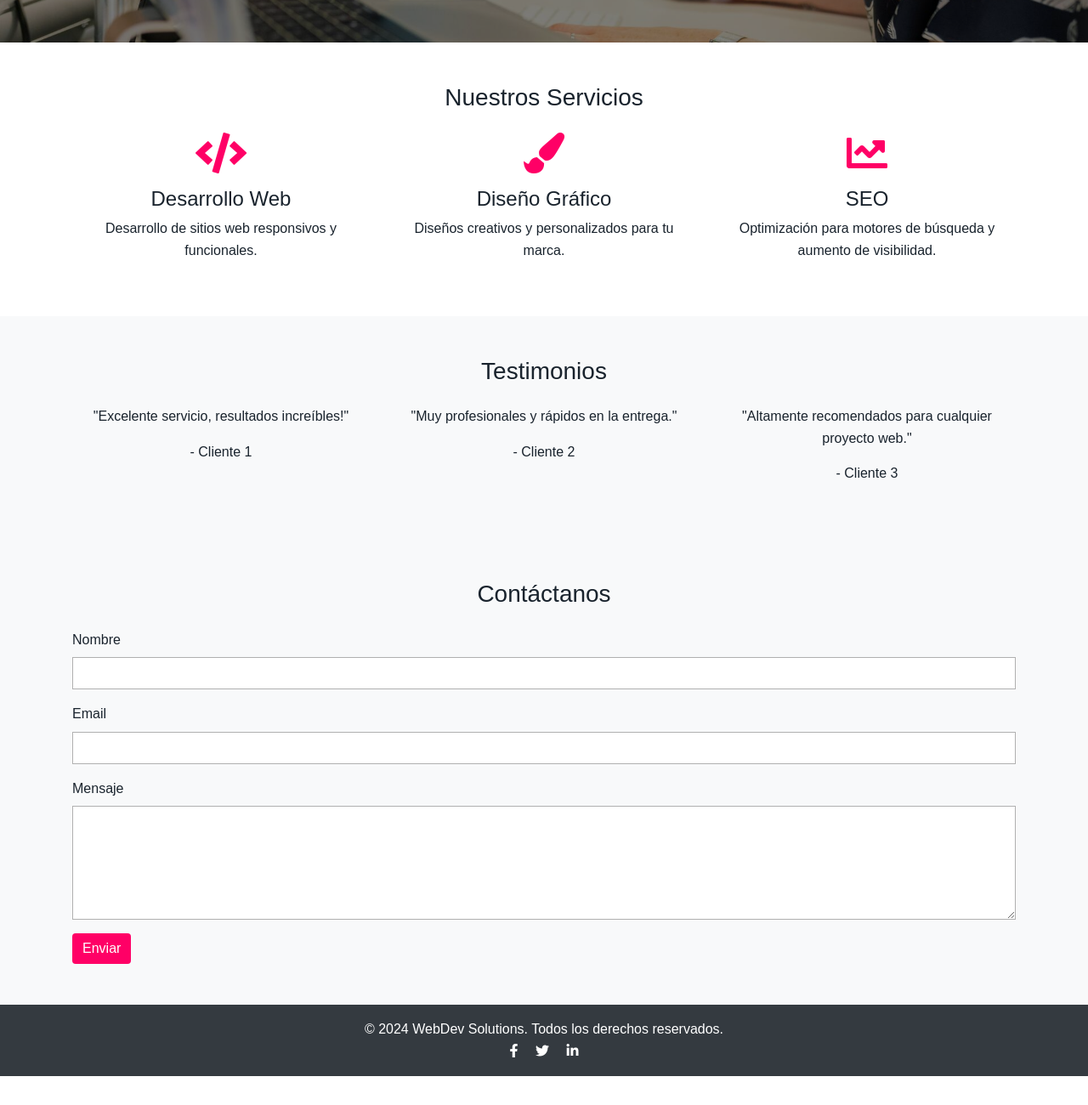
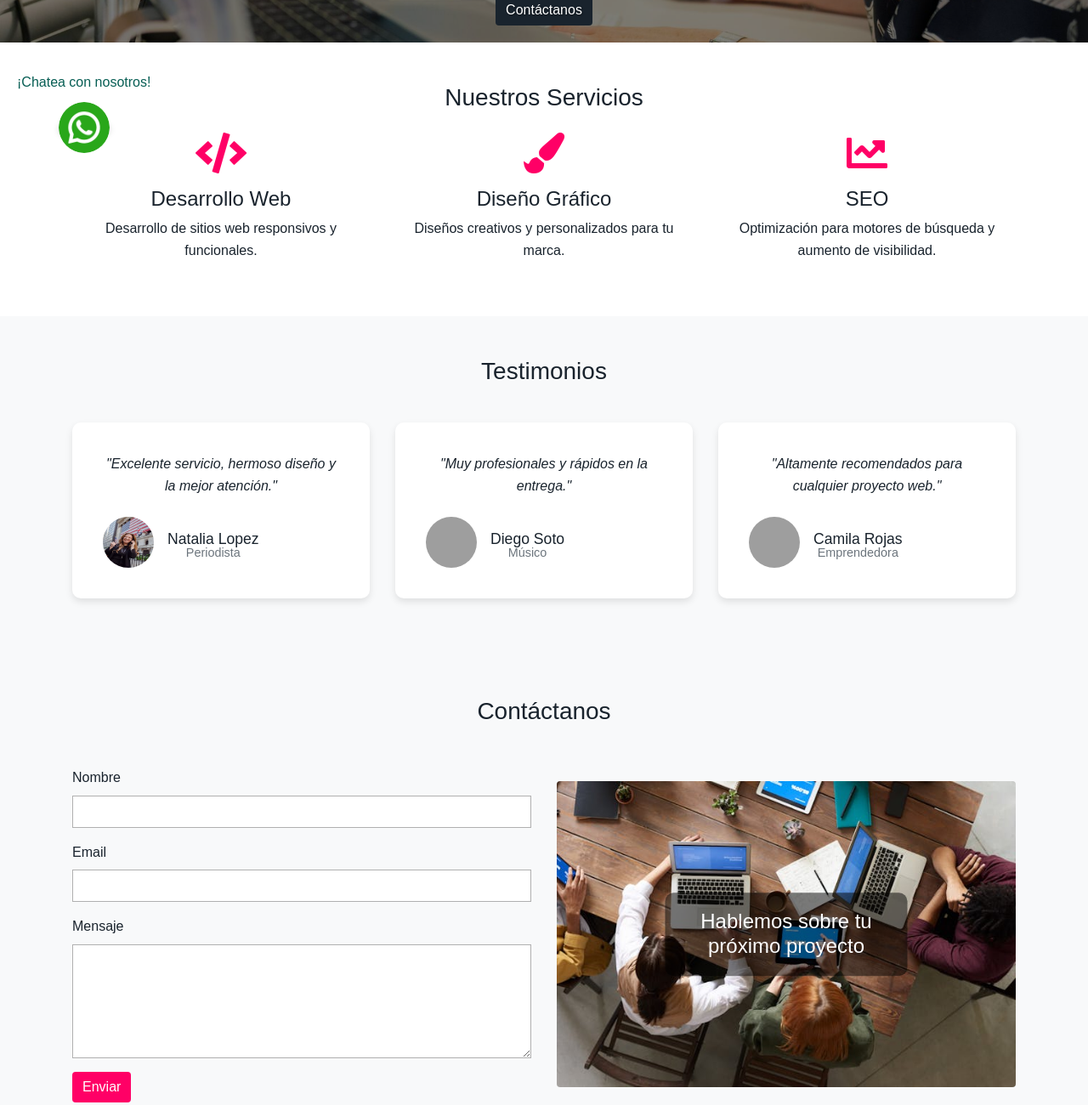
Before and after one commit to Juan-Zuniga-Codoceo/webDev, a plain HTML site: page index.html in a window 1280 px wide. Shown: the part 600-1900 px from the top of the page at 85% size. Before the commit the page ends 1866 px from the top, so only its background shows below. Drawn offline with nearby package versions, Linux system fonts and the light colour scheme; grey boxes are pictures that could not be loaded.

Commit message:
Terminando los ultimos arreglos

```diff
--- a/css/styles.css
+++ b/css/styles.css
@@ -56,6 +56,8 @@ body {
     border: none;
     margin-top: 20px; /* Agregar margen superior para bajar el botón */
     transition: background-color 0.3s ease;
+    position: absolute;
+    bottom: 20px;
 }
 
 .hero .btn:hover {
@@ -74,6 +76,37 @@ body {
     background-color: #F8F9FA;
 }
 
+.testimonial-card {
+    background: white;
+    border: none;
+    border-radius: 10px; /* Hacer la card cuadrada con bordes redondeados */
+    box-shadow: 0 4px 8px rgba(0, 0, 0, 0.1);
+    padding: 20px;
+    text-align: center;
+    margin: 20px 0; /* Agregar margen entre las cards */
+}
+
+.testimonial-card img {
+    width: 60px; /* Ajustar tamaño de la imagen */
+    height: 60px; /* Ajustar tamaño de la imagen */
+    border-radius: 50%;
+}
+
+.testimonial-card .card-title {
+    margin-top: 10px;
+    font-size: 1.1rem;
+    color: #19232D;
+}
+
+.testimonial-card .card-subtitle {
+    color: #6c757d;
+    font-size: 0.9rem;
+}
+
+.testimonial-card .card-text {
+    font-style: italic;
+}
+
 #contact .form-control {
     border-radius: 0;
     border: 1px solid #B0B0B0;
@@ -86,7 +119,7 @@ body {
 }
 
 footer {
-    background-color: #143447;
+    background-color: #143447 !important;
     color: #B0B0B0;
     padding: 20px 0;
 }
@@ -96,10 +129,85 @@ body {
 }
 
 footer a {
-    color: #B0B0B0;
+    color: #B0B0B0 !important;
     transition: color 0.3s;
 }
 
 footer a:hover {
     color: #FFFFFF;
 }
+
+.back-to-top {
+    position: fixed;
+    bottom: 90px; /* Ajustar para que no colisione con el botón de WhatsApp */
+    right: 20px; /* Mover a la derecha */
+    display: none;
+    width: 50px;
+    height: 50px;
+    background-color: #143447;
+    color: #FF0066;
+    text-align: center;
+    line-height: 50px;
+    border-radius: 50%;
+    box-shadow: 0 4px 8px rgba(0, 0, 0, 0.2);
+    z-index: 1000;
+    cursor: pointer;
+    transition: opacity 0.3s;
+}
+
+.back-to-top:hover {
+    opacity: 0.8;
+}
+
+.back-to-top i {
+    font-size: 24px;
+}
+
+.whatsapp-container {
+    position: fixed;
+    bottom: 20px; /* Ajustar para que esté más cerca del borde inferior */
+    left: 20px;
+    text-align: center;
+    z-index: 1000;
+}
+
+.whatsapp-container p {
+    margin-bottom: 10px;
+    font-size: 16px;
+    color: #075e54;
+}
+
+.whatsapp-button {
+    width: 60px;
+    height: 60px;
+    border-radius: 50%;
+    box-shadow: 0 4px 8px rgba(0, 0, 0, 0.2);
+}
+
+.whatsapp-button img {
+    width: 60px;
+    height: 60px;
+    border-radius: 50%;
+}
+
+#contact .col-md-6 img {
+    width: 100%;
+    height: auto;
+    border-radius: 10px;
+}
+
+.message-overlay {
+    position: absolute;
+    top: 50%;
+    left: 50%;
+    transform: translate(-50%, -50%);
+    background: rgba(0, 0, 0, 0.5);
+    padding: 20px;
+    border-radius: 10px;
+    text-align: center;
+}
+
+.message-overlay h4 {
+    color: #FFFFFF;
+    margin: 0;
+}
--- a/index.html
+++ b/index.html
@@ -65,16 +65,46 @@
       <h3>Testimonios</h3>
       <div class="row mt-4">
         <div class="col-md-4">
-          <p>"Excelente servicio, resultados increíbles!"</p>
-          <p>- Cliente 1</p>
+          <div class="card testimonial-card p-3">
+            <div class="card-body">
+              <p class="card-text">"Excelente servicio, hermoso diseño y la mejor atención."</p>
+              <div class="d-flex align-items-center mt-4">
+                <img src="images/testimonial1.jpg" alt="Cliente 1" class="rounded-circle mr-3" style="width: 60px; height: 60px;">
+                <div>
+                  <h5 class="card-title mb-0">Natalia Lopez</h5>
+                  <p class="card-subtitle">Periodista</p>
+                </div>
+              </div>
+            </div>
+          </div>
         </div>
         <div class="col-md-4">
-          <p>"Muy profesionales y rápidos en la entrega."</p>
-          <p>- Cliente 2</p>
+          <div class="card testimonial-card p-3">
+            <div class="card-body">
+              <p class="card-text">"Muy profesionales y rápidos en la entrega."</p>
+              <div class="d-flex align-items-center mt-4">
+                <img src="images/testimonial2.jpg" alt="Cliente 2" class="rounded-circle mr-3" style="width: 60px; height: 60px;">
+                <div>
+                  <h5 class="card-title mb-0">Diego Soto</h5>
+                  <p class="card-subtitle">Músico</p>
+                </div>
+              </div>
+            </div>
+          </div>
         </div>
         <div class="col-md-4">
-          <p>"Altamente recomendados para cualquier proyecto web."</p>
-          <p>- Cliente 3</p>
+          <div class="card testimonial-card p-3">
+            <div class="card-body">
+              <p class="card-text">"Altamente recomendados para cualquier proyecto web."</p>
+              <div class="d-flex align-items-center mt-4">
+                <img src="images/testimonial3.jpg" alt="Cliente 3" class="rounded-circle mr-3" style="width: 60px; height: 60px;">
+                <div>
+                  <h5 class="card-title mb-0">Camila Rojas</h5>
+                  <p class="card-subtitle">Emprendedora</p>
+                </div>
+              </div>
+            </div>
+          </div>
         </div>
       </div>
     </div>
@@ -83,8 +113,11 @@
   <!-- Contacto -->
 <section id="contact" class="bg-light p-5">
   <div class="container">
-      <h3 class="text-center">Contáctanos</h3>
-      <form class="mt-4">
+    <h3 class="text-center mb-5">Contáctanos</h3>
+    <div class="row">
+      <!-- Formulario de Contacto -->
+      <div class="col-md-6">
+        <form>
           <div class="form-group">
             <label for="name">Nombre</label>
             <input type="text" id="name" class="form-control" required>
@@ -100,7 +133,17 @@
           <button type="submit" class="btn btn-primary">Enviar</button>
         </form>
       </div>
+      <!-- Imagen y Mensaje -->
+      <div class="col-md-6 d-flex align-items-center justify-content-center position-relative">
+        <img src="images/developer.jpg" alt="Desarrollador" class="img-fluid rounded">
+        <div class="message-overlay">
+          <h4 class="text-white">Hablemos sobre tu próximo proyecto</h4>
+        </div>
+      </div>
+    </div>
+  </div>
 </section>
+
 
   <!-- Footer -->
   <footer class="bg-dark text-white text-center p-3">
@@ -114,6 +157,19 @@
     </div>
   </footer>
 
+  <!-- Botón de Volver al Inicio -->
+<a href="#" class="back-to-top">
+    <i class="fas fa-arrow-up"></i>
+  </a>
+
+  <!-- Botón de WhatsApp -->
+  <div class="whatsapp-container">
+    <p>¡Chatea con nosotros!</p>
+    <a href="https://wa.me/1234567890?text=Hola, tengo una consulta" class="whatsapp-button" target="_blank">
+      <img src="images/whatsapp-icon.png" alt="WhatsApp" />
+    </a>
+  </div>
+
   <script src="https://code.jquery.com/jquery-3.5.1.slim.min.js"></script>
   <script src="https://cdn.jsdelivr.net/npm/@popperjs/core@2.9.3/dist/umd/popper.min.js"></script>
   <script src="https://stackpath.bootstrapcdn.com/bootstrap/4.5.2/js/bootstrap.min.js"></script>
--- a/js/scripts.js
+++ b/js/scripts.js
@@ -2,3 +2,13 @@ document.querySelector('form').addEventListener('submit', function(e) {
     e.preventDefault();
     alert('Formulario enviado exitosamente');
   });
+
+// Mostrar/ocultar el botón de volver al inicio
+window.addEventListener('scroll', function() {
+    const backToTopButton = document.querySelector('.back-to-top');
+    if (window.pageYOffset > 100) {
+      backToTopButton.style.display = 'block';
+    } else {
+      backToTopButton.style.display = 'none';
+    }
+  });
```
Also changed, not shown: images/developer.jpg (added), images/testimonial1.jpg (added), images/whatsapp-icon.png (added), 2 other files. Lines whose indentation alone changed are shown as unchanged.
